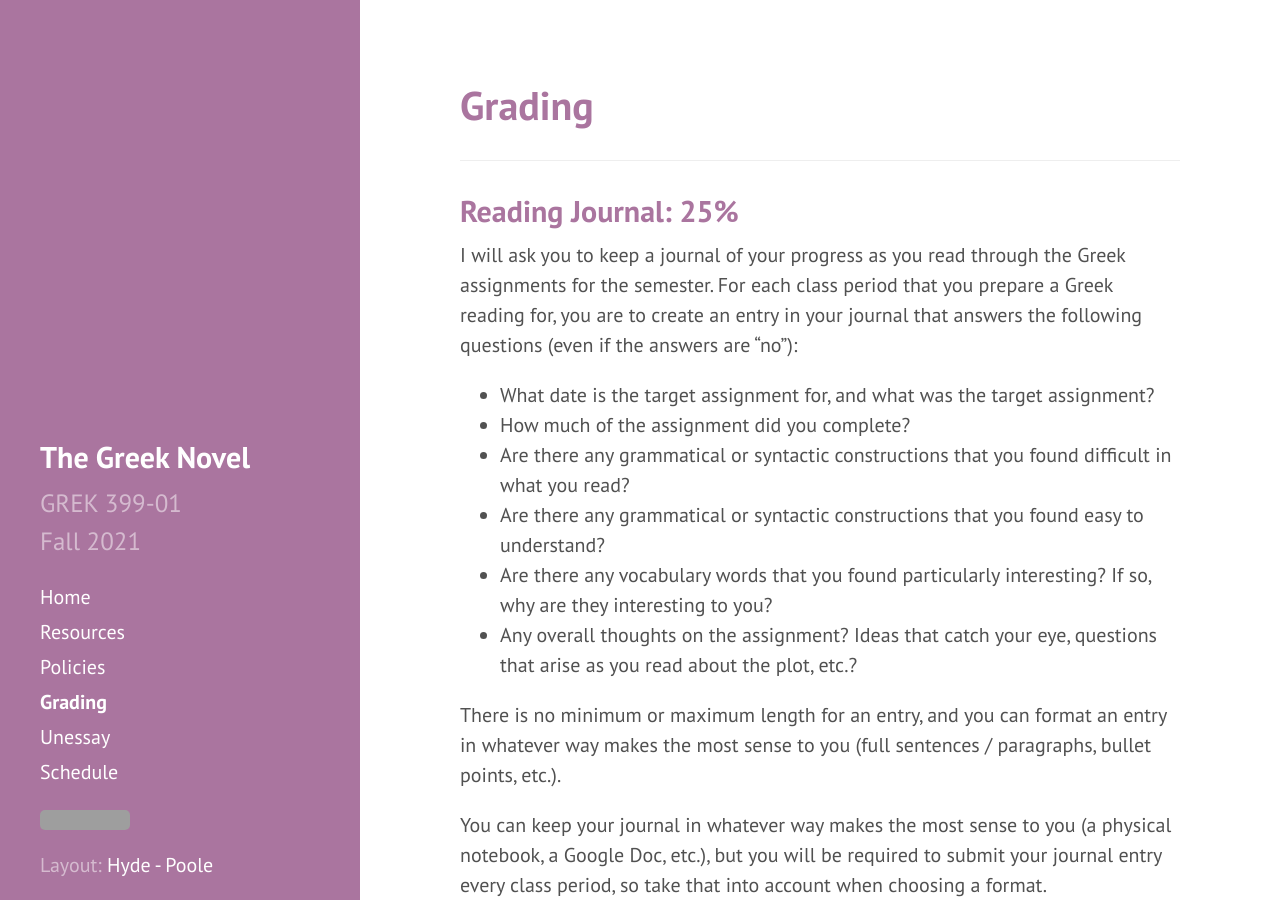
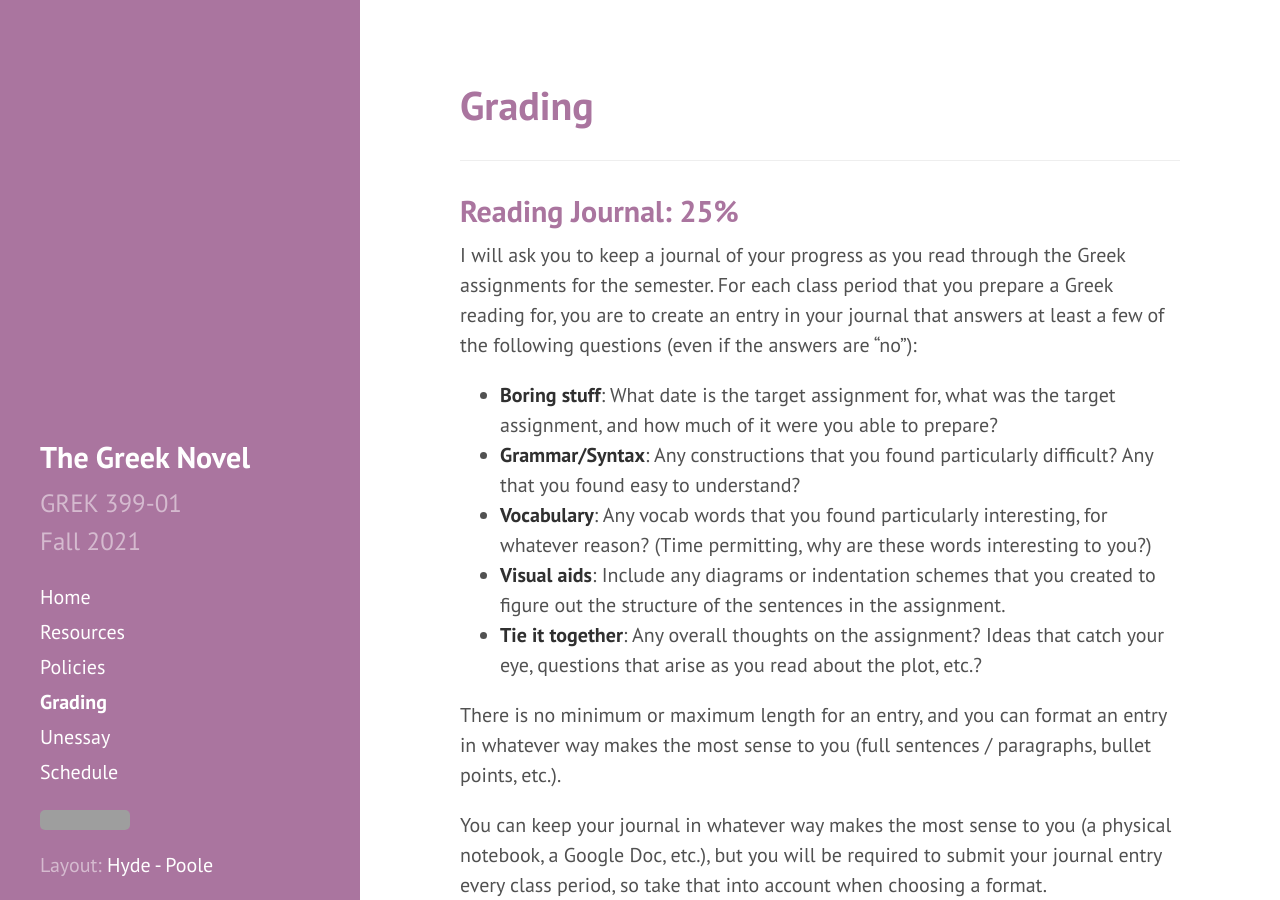
Before and after one commit to DLibatique/GREK399-F21, a Jekyll site: the page built from _pages/grading.md, in a window 1280 px wide and 900 px high. Built offline with Jekyll 4.4.1, drawn with Linux system fonts in a browser that asks for light colours; grey boxes are pictures that could not be loaded.

Commit message:
added diagram bit to grading, updated schedule with actual readings

```diff
--- a/_pages/grading.md
+++ b/_pages/grading.md
@@ -9,14 +9,13 @@ order: 3
 
 ## Reading Journal: 25%
 
-I will ask you to keep a journal of your progress as you read through the Greek assignments for the semester. For each class period that you prepare a Greek reading for, you are to create an entry in your journal that answers the following questions (even if the answers are "no"):
+I will ask you to keep a journal of your progress as you read through the Greek assignments for the semester. For each class period that you prepare a Greek reading for, you are to create an entry in your journal that answers at least a few of the following questions (even if the answers are "no"):
 
-* What date is the target assignment for, and what was the target assignment?
-* How much of the assignment did you complete?
-* Are there any grammatical or syntactic constructions that you found difficult in what you read?
-* Are there any grammatical or syntactic constructions that you found easy to understand?
-* Are there any vocabulary words that you found particularly interesting? If so, why are they interesting to you?
-* Any overall thoughts on the assignment? Ideas that catch your eye, questions that arise as you read about the plot, etc.?
+* **Boring stuff**: What date is the target assignment for, what was the target assignment, and how much of it were you able to prepare?
+* **Grammar/Syntax**: Any constructions that you found particularly difficult? Any that you found easy to understand?
+* **Vocabulary**: Any vocab words that you found particularly interesting, for whatever reason? (Time permitting, why are these words interesting to you?)
+* **Visual aids**: Include any diagrams or indentation schemes that you created to figure out the structure of the sentences in the assignment.
+* **Tie it together**: Any overall thoughts on the assignment? Ideas that catch your eye, questions that arise as you read about the plot, etc.?
 
 There is no minimum or maximum length for an entry, and you can format an entry in whatever way makes the most sense to you (full sentences / paragraphs, bullet points, etc.).
 
```
Also changed, not shown: _pages/schedule.md (+20 -20 lines).
